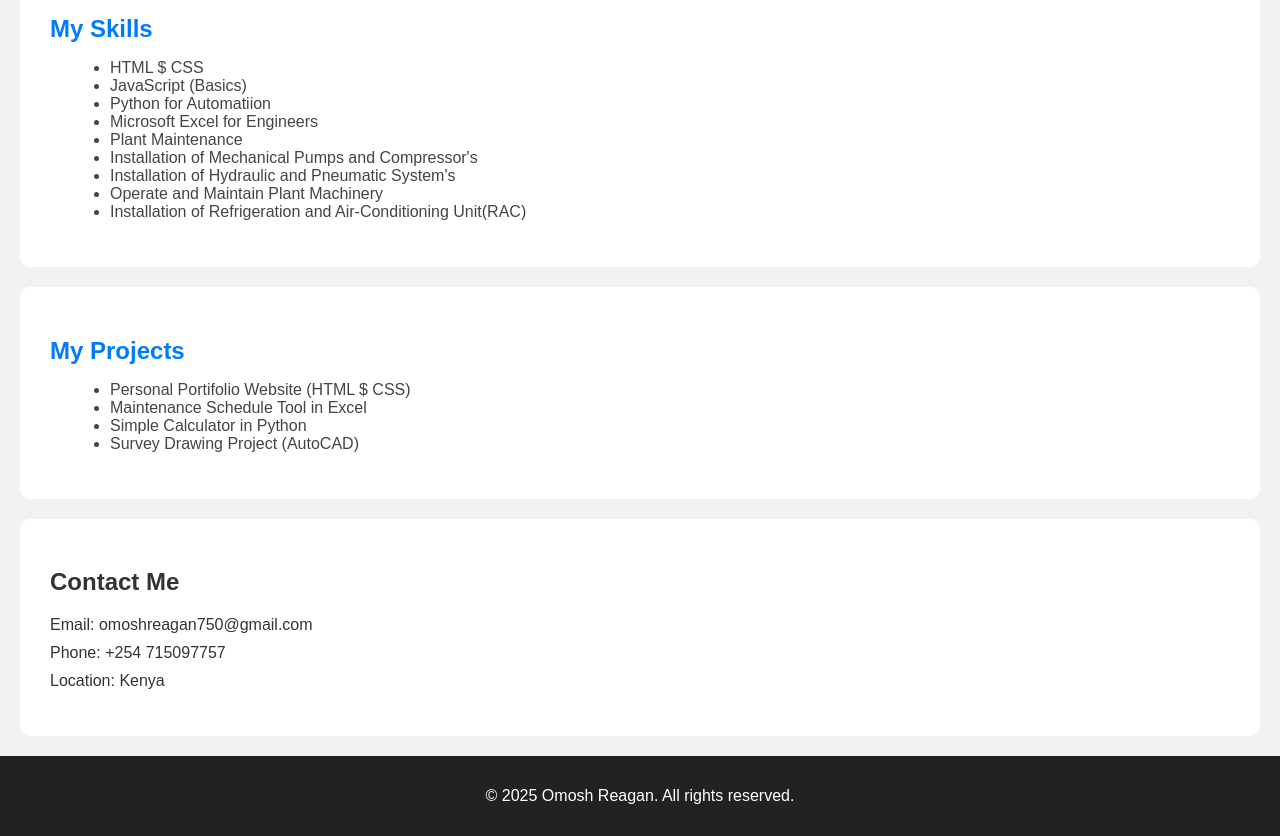
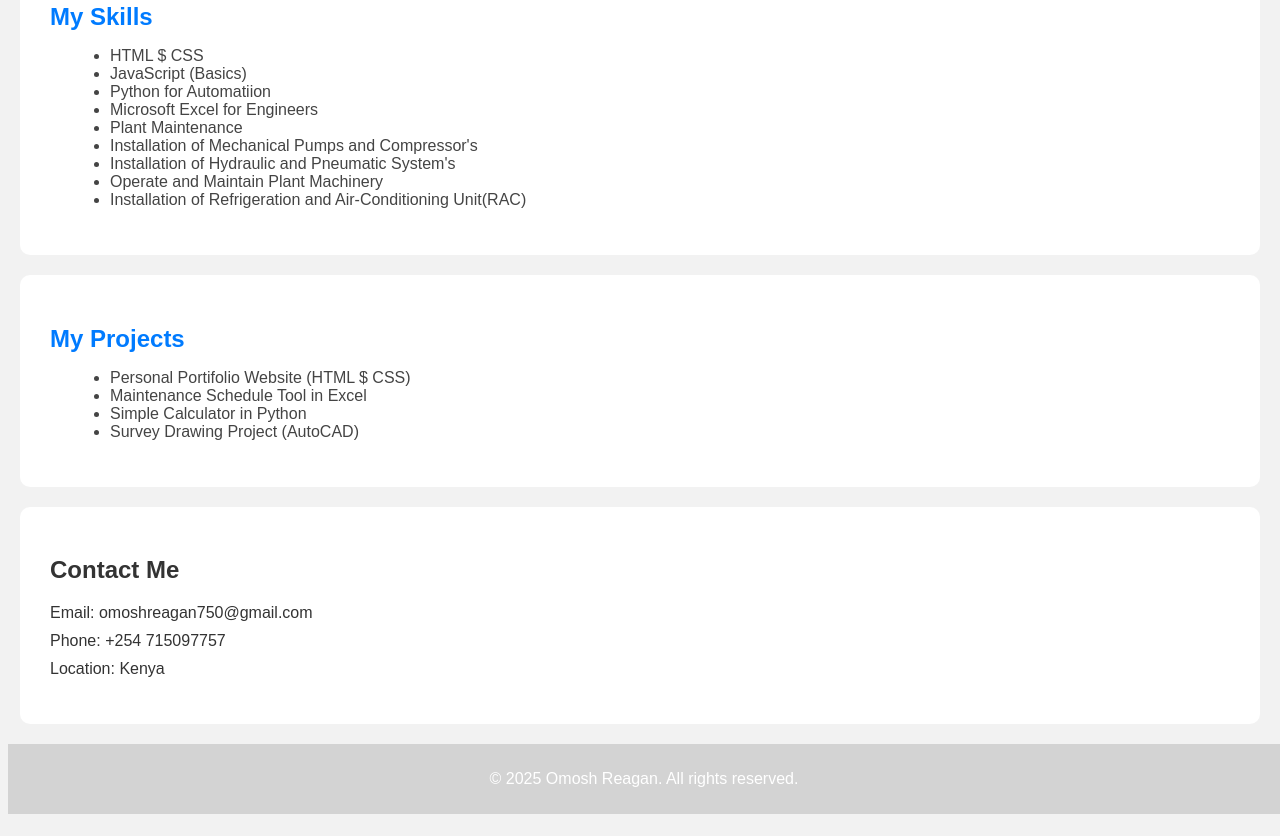
Before and after one commit to Reagan75-hub/my-website, a plain HTML site: page index.html in a window 1280 px wide. Shown: the part 611-1447 px from the top of the page. After the commit the page ends 1425 px from the top, so only its background shows below. Drawn offline with Linux system fonts and the light colour scheme.

Commit message:
Update style.CSS

```diff
--- a/style.CSS
+++ b/style.CSS
@@ -12,7 +12,8 @@ header {
   background-color: #007bff;
   color: white;
   text-align: center;
-  padding: 30px;
+  padding: 20px;
+  margin: 8px;
 }
 
 /* About section */
@@ -49,10 +50,12 @@ header {
 
 /* Footer */
 footer {
-  background-color: #222;
+  background-color: lightgrey;
   color: white;
   text-align: center;
-  padding: 15px;
+  padding: 10px;
+  margin-left: 8px;
+  margin-rigt: 8px;
 }
 
 /* Skills,Project */
```
